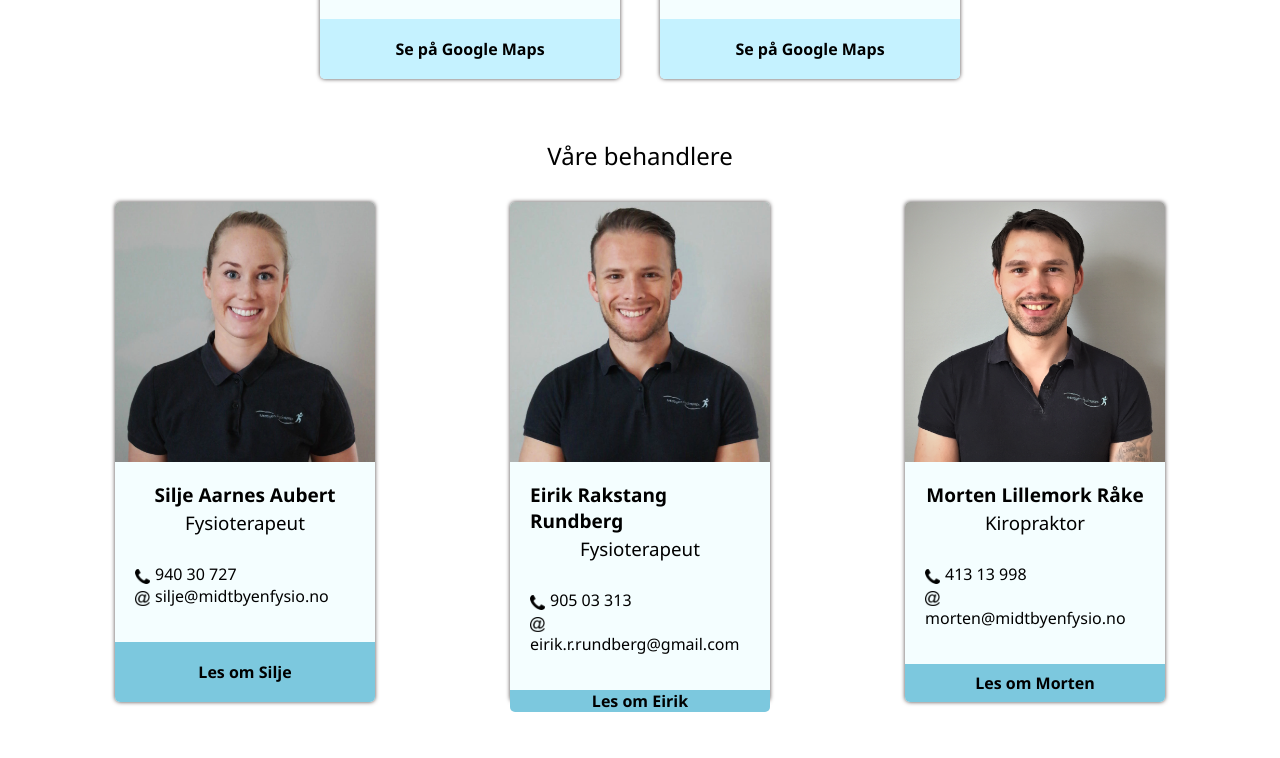
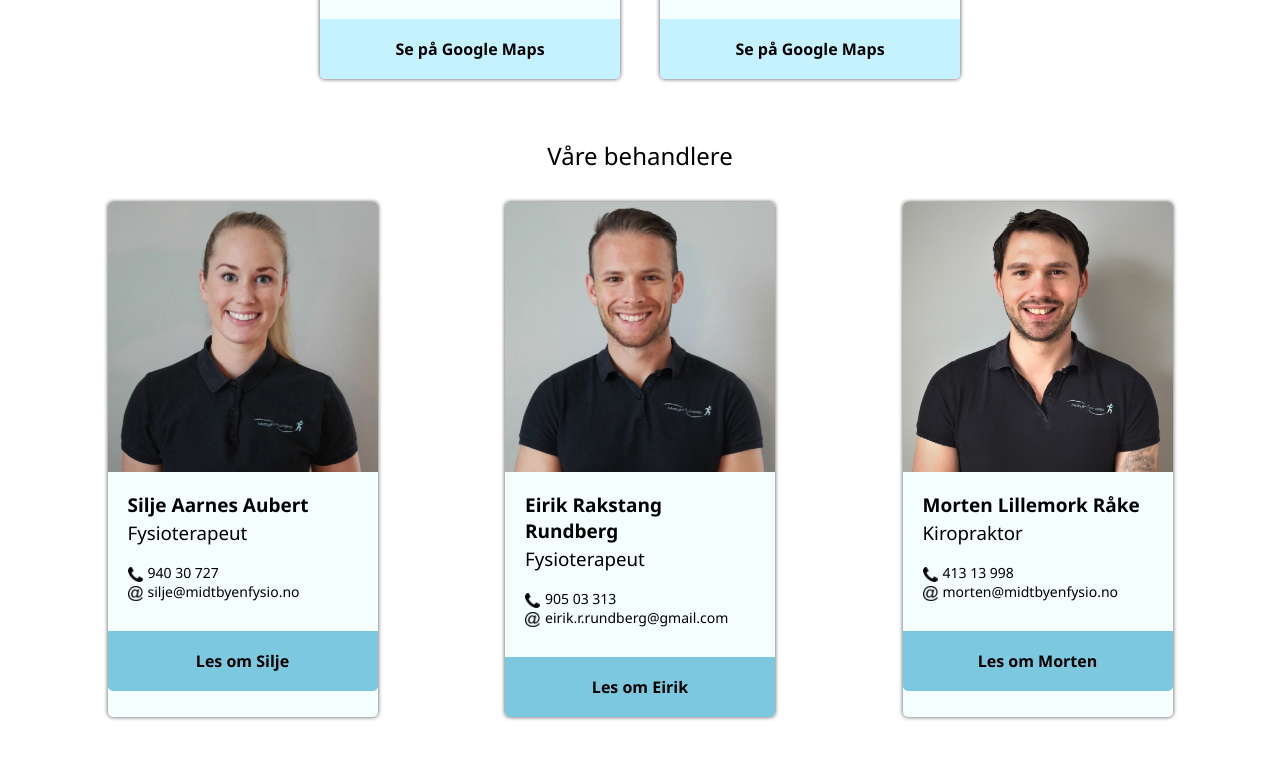
Before and after one commit to Trebua/Midtbyenfysio.no, a plain HTML site: page index.html in a window 1280 px wide. Shown: the part 1209-1967 px from the top of the page. Drawn offline with nearby package versions, Linux system fonts and the light colour scheme; a script that the page names is missing.

Commit message:
feat: better person-components

```diff
--- a/index.html
+++ b/index.html
@@ -72,43 +72,51 @@
       <h1 id="employees">Våre behandlere</h1>
       <div id="people">
         <div class="person">
-          <h2>Silje Aarnes Aubert</h2>
-          <h3 class="vocation">Fysioterapeut</h3>
           <img
             src="img/people/square/portrett_silje.png"
             alt="Fysioterapeut Silje Aarnes Aubert"
           />
+          <div class="personInfo">
+            <h2>Silje Aarnes Aubert</h2>
+            <h3 class="vocation">Fysioterapeut</h3>
             <div class="contactInfo">
               <span><img src="img/icons/tlf.png" />940 30 727</span>
               <span><img src="img/icons/at.png" />silje@midtbyenfysio.no</span>
             </div>
+          </div>
           <a href="Om_oss.html#silje">Les om Silje</a>
         </div>
         <div class="person">
-          <h2>Eirik Rakstang Rundberg</h2>
-          <h3 class="vocation">Fysioterapeut</h3>
           <img
             src="img/people/square/portrett_eirik.png"
             alt="Fysioterapeut Eirik Rakstang Rundberg"
           />
+          <div class="personInfo">
+            <h2>Eirik Rakstang Rundberg</h2>
+            <h3 class="vocation">Fysioterapeut</h3>
+
             <div class="contactInfo">
               <span><img src="img/icons/tlf.png" />905 03 313</span>
               <span
                 ><img src="img/icons/at.png" />eirik.r.rundberg@gmail.com</span
               >
             </div>
+          </div>
           <a href="Om_oss.html#eirik">Les om Eirik</a>
         </div>
         <div class="person">
-          <h2>Morten Lillemork Råke</h2>
-          <h3 class="vocation">Kiropraktor</h3>
           <img
             src="img/people/square/portrett_morten.png"
             alt="Kiropraktor Morten Lillemork Råke"
           />
+          <div class="personInfo">
+            <h2>Morten Lillemork Råke</h2>
+            <h3 class="vocation">Kiropraktor</h3>
+
             <div class="contactInfo">
               <span><img src="img/icons/tlf.png" />413 13 998</span>
               <span><img src="img/icons/at.png" />morten@midtbyenfysio.no</span>
+            </div>
           </div>
           <a href="Om_oss.html#morten">Les om Morten</a>
         </div>
--- a/style.css
+++ b/style.css
@@ -396,24 +396,24 @@ section {
 
 .person {
   margin: 0 20px 70px;
-  width: 220px;
+  width: 270px;
   background-color: #f4feff;
   display: flex;
-  padding: 0 20px;
   flex-direction: column;
-  align-items: center;
+  align-items: flex-start;
   transition: all 0.3s;
-  position: relative;
-  height: 500px;
   box-shadow: 0px 0px 4px 0px rgb(80, 74, 74);
   border-radius: 5px;
 }
 
+.personInfo {
+  padding: 20px;
+}
+
 .person h2 {
-  margin: 0;
-  margin-top: 280px;
   font-size: 19px;
   font-weight: 600;
+  margin: 0;
 }
 
 .person .vocation {
@@ -423,8 +423,6 @@ section {
 .person > img {
   width: 100%;
   border-radius: 5px 5px 0 0;
-  position: absolute;
-  top: 0;
 }
 
 .contactInfo {
@@ -432,16 +430,15 @@ section {
   flex-direction: column;
   justify-content: flex-start;
   width: 100%;
-  margin-top: 10px;
-  margin-bottom: 35px;
+  margin: 10px 0;
 }
 
 .person a {
   color: black;
   background-color: #7cc8de;
   display: block;
-  width: 118.5%;
-  height: 100%;
+  width: 100%;
+  height: 60px;
   display: flex;
   align-items: center;
   justify-content: center;
@@ -462,7 +459,7 @@ section {
 
 .contactInfo span {
   display: block;
-  font-size: 16px;
+  font-size: 14px;
 }
 
 #employees,
```
Also changed, not shown: om_oss.html (+1 -1 lines), todo.txt. Lines whose indentation alone changed are shown as unchanged.
